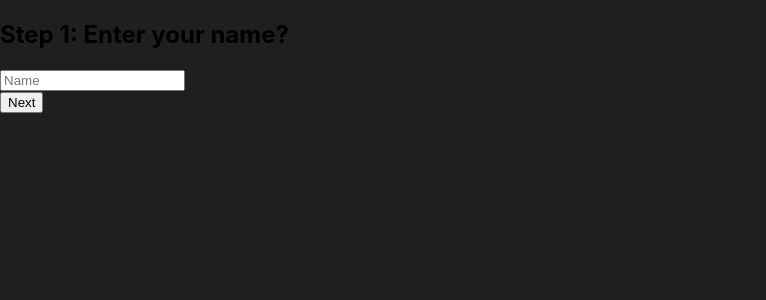
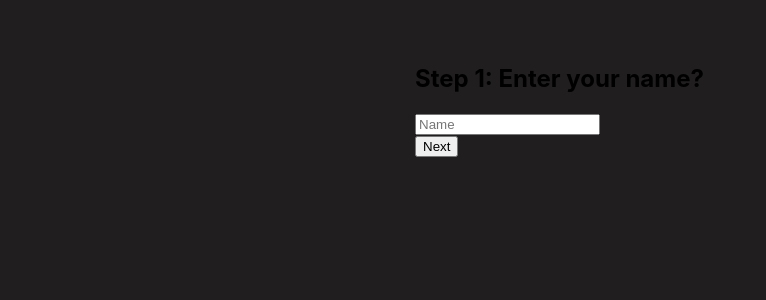
Before and after one commit to Eshhaa11/multi-step-form, a React (Create React App) app: page / in a window 1280 px wide. Shown: the top 300 px of the page, without its empty margins (0-766 px from the left). Built offline with nearby package versions, Linux system fonts and the light colour scheme.

Commit message:
added margin

```diff
--- a/src/Styles/Form.css
+++ b/src/Styles/Form.css
@@ -6,4 +6,5 @@ body {
 .form-cont {
     width: 100%;
     max-width: 450px;
+    margin: 4rem auto;
 }
```
